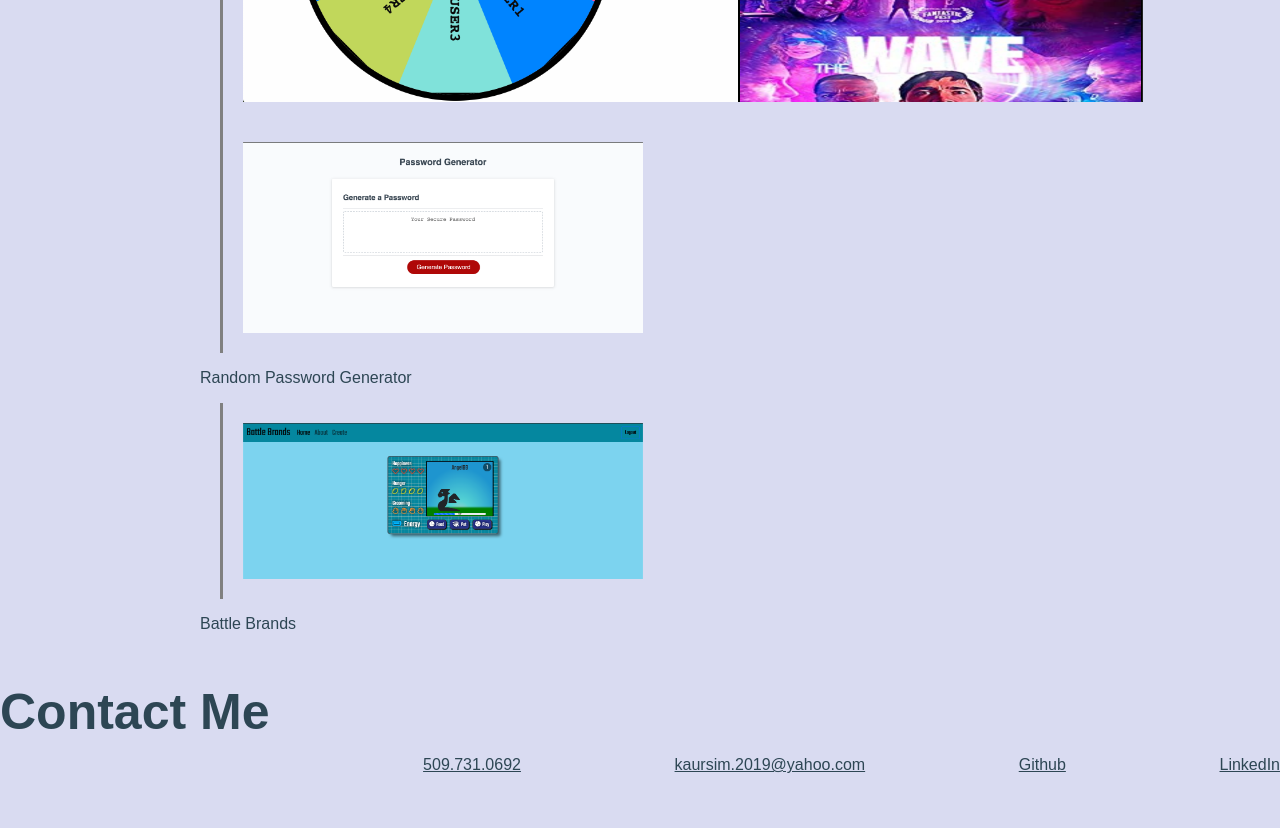
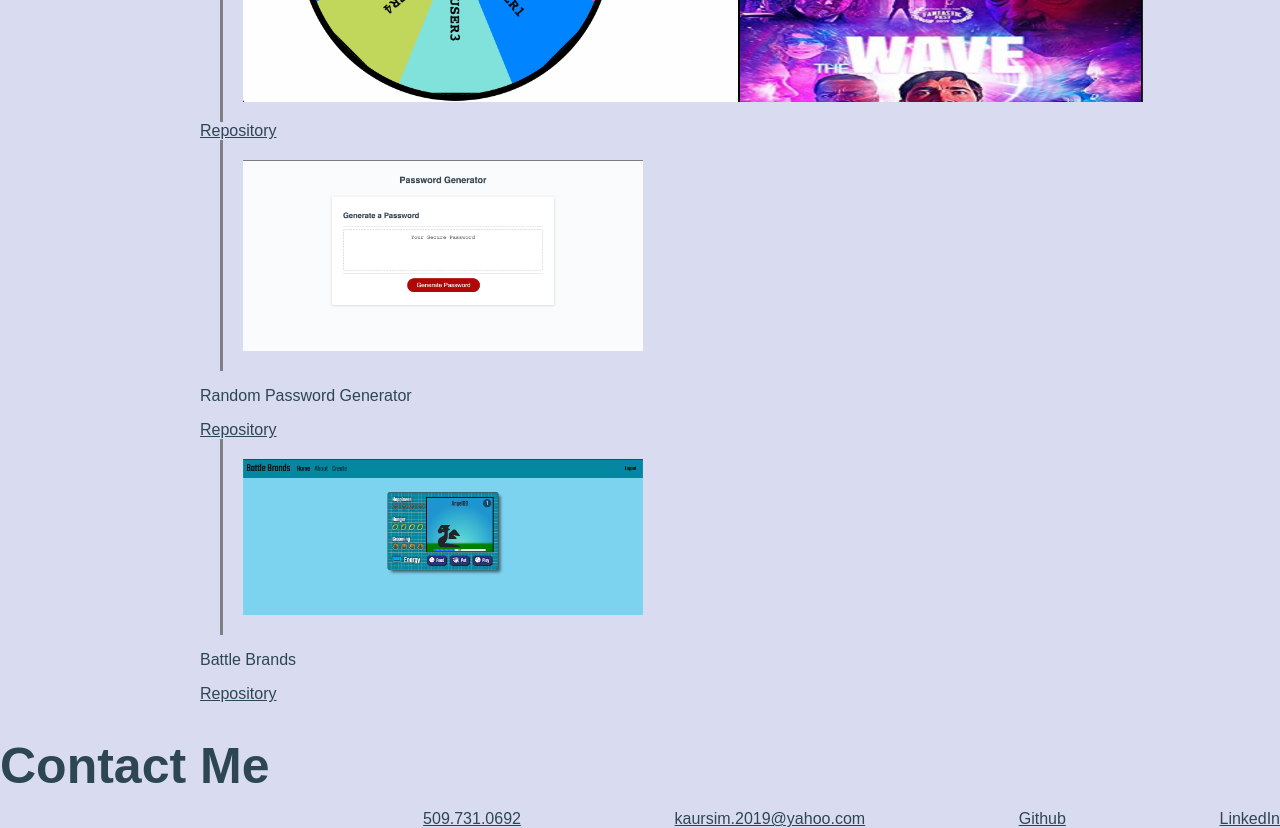
Before and after one commit to kaursim000/Professional-Portfolio, a plain HTML site: page index.html in a window 1280 px wide. Shown: the part 1240-2068 px from the top of the page. Before the commit the page ends 2014 px from the top, so only its background shows below. Drawn offline with Linux system fonts and the light colour scheme.

Commit message:
added repos

```diff
--- a/index.html
+++ b/index.html
@@ -36,12 +36,12 @@
         <h1 id="Work">Work</h1>
         <div>
             <a href="https://magnetmoss.github.io/Lets-Settle-It/" target="_blank"> <img class="flowers" src="settleit.png" alt="rhododendron" width="900px"> </a>
-            <p class="othertext">Let's Settle It</p>
+            <p class="othertext">Let's Settle It</p> <a href="https://github.com/MagnetMoss/Lets-Settle-It" target="_blank">Repository</a>
             <a href="https://kaursim000.github.io/random-password/" target="_blank"><img class="flowers" src="password.png" alt="Daisies" width="400px">
             </a>
-            <p>Random Password Generator</p>
+            <p>Random Password Generator</p> <a href="https://github.com/kaursim000/random-password" target="_blank">Repository</a>
             <a href="https://battle-brands.herokuapp.com" target="_blank"><img class="flowers" src="battlebrands.png" alt="daffodil" width="400px"></a>
-            <p>Battle Brands</p>
+            <p>Battle Brands</p> <a href="https://github.com/Atlas238/battle-brands" target="_blank">Repository</a>
         </div>
         <!-- <img src="" alt="">  BIG IMAGE-->
         <!-- <img src="" alt="">
```
